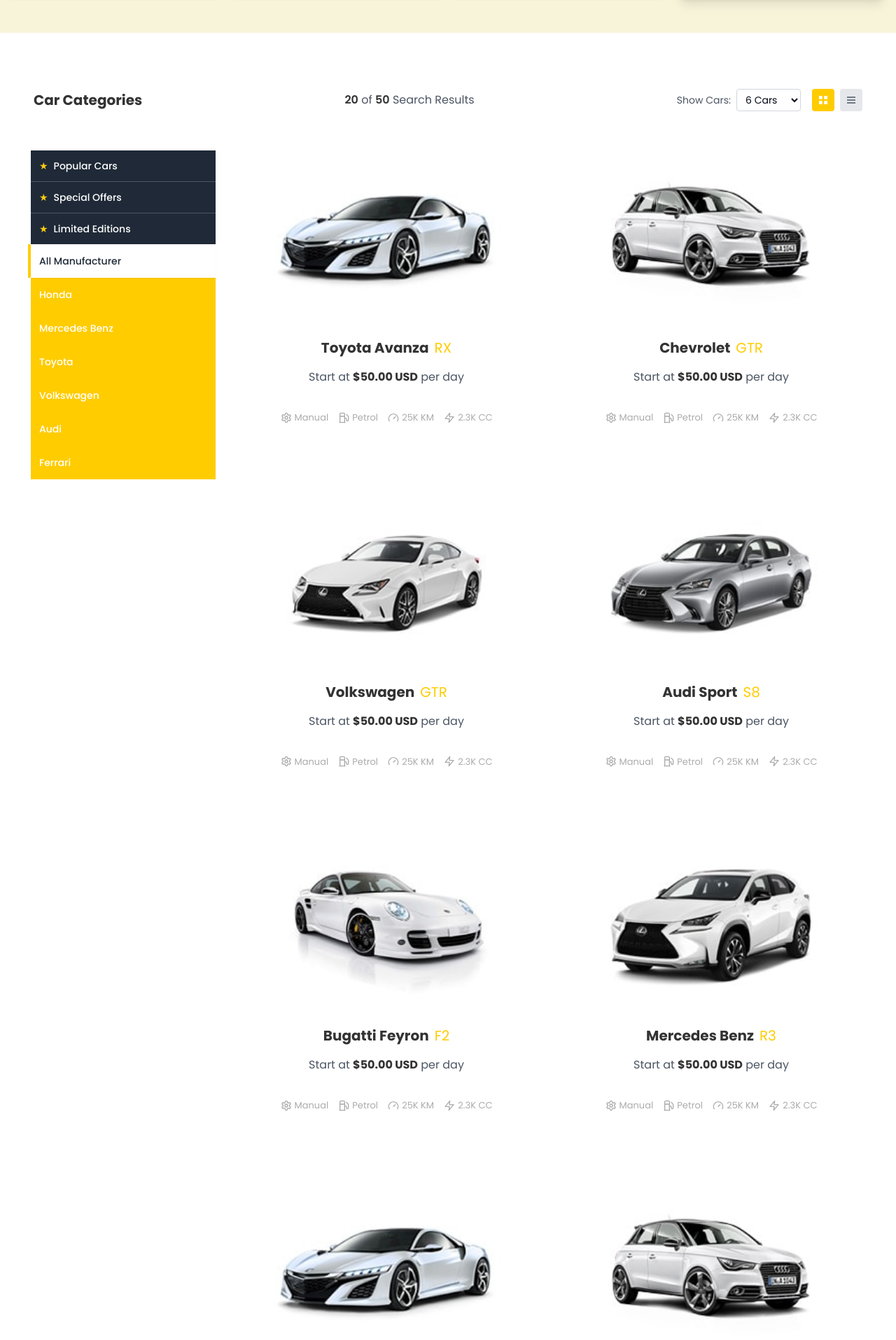
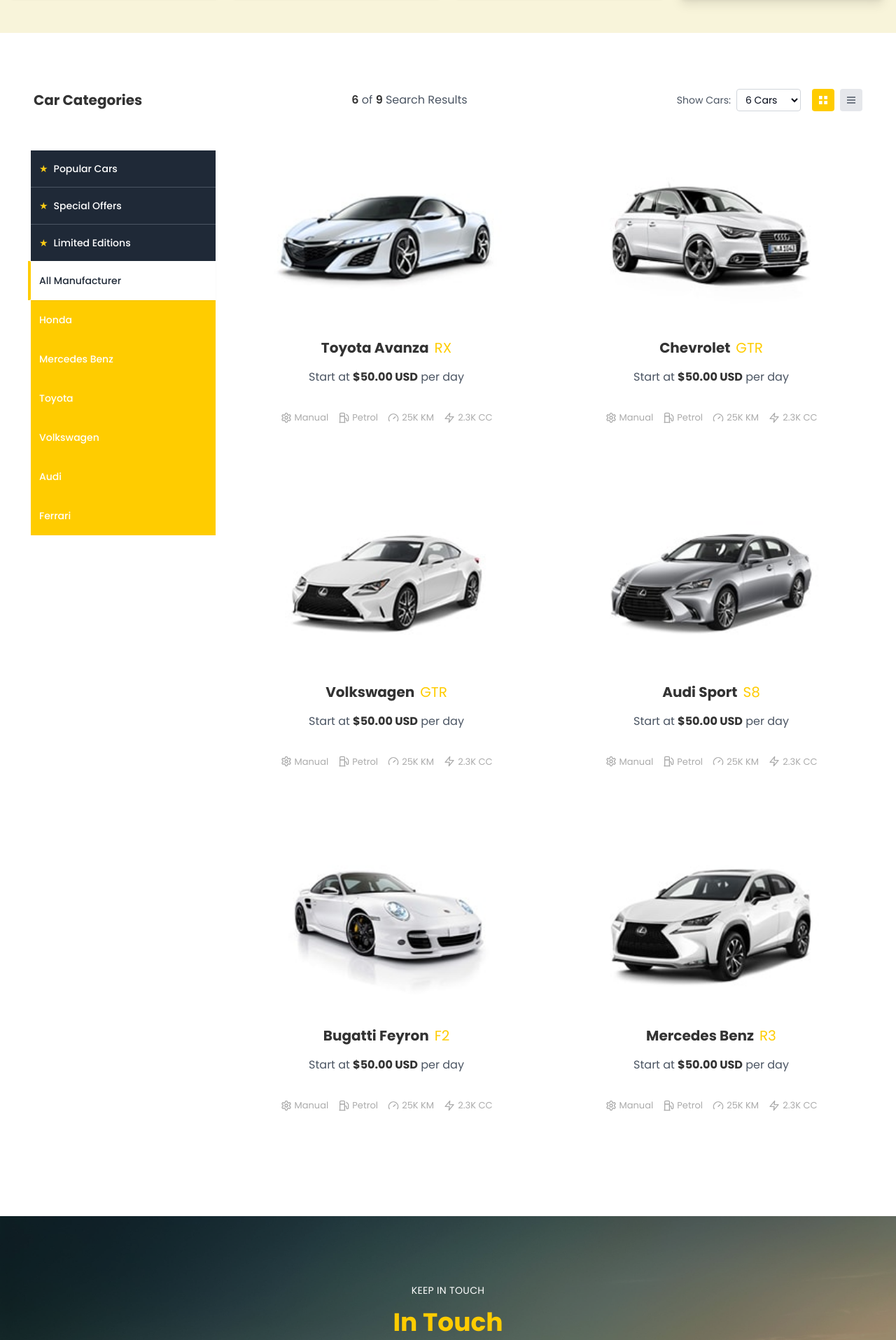
Before and after one commit to seval2016/royal-car, a React (Vite) app in the folder frontend/: page /vehicles in a window 1280 px wide. Shown: the part 605-2520 px from the top of the page at 70% size. Built offline with nearby package versions, Linux system fonts and the light colour scheme; the HTML template or start-up script is replaced by a standard one.

Commit message:
vehicles page design

```diff
--- a/frontend/src/components/layout/Footer.tsx
+++ b/frontend/src/components/layout/Footer.tsx
@@ -31,7 +31,7 @@
         />
       </div>
       {/* Main Footer */}
-      <div className="container mx-auto px-4 py-8 lg:py-12 relative z-10">
+      <div className="container mx-auto px-4 py-18 lg:py-24 relative z-10">
         {/* Four Column Layout */}
         <div className="grid grid-cols-1 sm:grid-cols-2 lg:grid-cols-4 gap-6 lg:gap-8">
           {/* Column 1: Logo and Company Description */}
@@ -44,7 +44,7 @@
               />
             </div>
                          <p
-               className="text-gray-600 leading-relaxed text-base-custom"
+               className="text-gray-600 leading-relaxed text-[15px]"
              >
                We know the difference is in the details and that's why our car
                rental services, in the tourism and business industry, stand out
@@ -95,7 +95,7 @@
                        className="text- flex items-center space-x-2 text-gray-600 hover:text-brand-yellow transition-colors"
                      >
                        <ChevronRight className="w-4 h-4 text-brand-yellow" />
-                      <span className="text-base-custom">
+                       <span className="text-[15px]">
                          {link}
                        </span>
                      </a>
@@ -136,7 +136,7 @@
                       className="flex items-center space-x-2 text-gray-600 hover:text-brand-yellow transition-colors"
                     >
                       <ChevronRight className="w-4 h-4 text-brand-yellow" />
-                      <span className="text-base-custom">
+                      <span className="text-[15px]">
                         {link}
                       </span>
                     </a>
@@ -172,7 +172,7 @@
                       className="flex items-center space-x-2 text-gray-600 hover:text-brand-yellow transition-colors"
                     >
                       <ChevronRight className="w-4 h-4 text-brand-yellow" />
-                      <span className="text-base-custom">
+                      <span className="text-[15px]">
                         {link}
                       </span>
                     </a>
--- a/frontend/src/components/vehicle/VehicleCard.tsx
+++ b/frontend/src/components/vehicle/VehicleCard.tsx
@@ -87,7 +87,7 @@
 
       {/* Hover Button */}
       <div className="absolute -bottom-4 left-0 right-0 transform translate-y-full group-hover:translate-y-0 transition-transform duration-300 ease-in-out">
-        <button className="w-full bg-brand-yellow text-white font-bold py-6 px-4 uppercase tracking-wide hover:bg-yellow-500 transition-colors duration-200">
+        <button className="w-full bg-brand-yellow text-white font-bold py-6 px-4 uppercase tracking-wide hover:bg-yellow-500 transition-colors duration-200 flex items-center justify-center">
           Rent This Car
         </button>
       </div>
--- a/frontend/src/components/vehicle/VehicleFilterModule.tsx
+++ b/frontend/src/components/vehicle/VehicleFilterModule.tsx
@@ -24,6 +24,7 @@
   const [selectedManufacturer, setSelectedManufacturer] =
     useState("All Manufacturer");
   const [isSidebarOpen, setIsSidebarOpen] = useState(false);
+  const [showCarsCount, setShowCarsCount] = useState(6);
 
   const manufacturers = [
     "All Manufacturer",
@@ -42,6 +43,8 @@
       ? cars
       : cars.filter((car) => car.manufacturer === selectedManufacturer);
 
+  const displayedCars = filteredCars.slice(0, showCarsCount);
+
   return (
     <section className={`bg-white py-8 sm:py-12 lg:py-16 ${className}`}>
       <div className="container mx-auto px-4 sm:px-6 lg:px-8">
@@ -55,7 +58,7 @@
           {/* Middle - Search Results Count */}
           <div className="mb-4 sm:mb-0">
             <p className="text-gray-600 text-sm sm:text-base">
-              <span className="font-semibold text-brand-dark">20</span> of <span className="font-semibold text-brand-dark">50</span> Search Results
+              <span className="font-semibold text-brand-dark">{displayedCars.length}</span> of <span className="font-semibold text-brand-dark">{filteredCars.length}</span> Search Results
             </p>
           </div>
 
@@ -64,10 +67,14 @@
             {/* Show Cars Dropdown */}
             <div className="flex items-center gap-2">
               <span className="text-gray-600 text-sm">Show Cars:</span>
-              <select className="border border-gray-300 rounded px-2 py-1 text-sm bg-white">
-                <option value="6">6 Cars</option>
-                <option value="12">12 Cars</option>
-                <option value="24">24 Cars</option>
+              <select
+                className="border border-gray-300 rounded px-2 py-1 text-sm bg-white"
+                value={showCarsCount}
+                onChange={(e) => setShowCarsCount(Number(e.target.value))}
+              >
+                <option value={6}>6 Cars</option>
+                <option value={12}>12 Cars</option>
+                <option value={24}>24 Cars</option>
               </select>
             </div>
 
@@ -113,19 +120,19 @@
                 <div className="bg-gray-800">
                   <ul className="space-y-0">
                     <li className="border-b border-gray-600">
-                      <button className="w-full flex items-center px-3 py-3 text-white text-sm font-medium hover:bg-gray-700 transition-colors">
+                      <button className="w-full flex items-center px-3 py-4 text-white text-sm font-medium hover:bg-gray-700 transition-colors">
                         <span className="text-yellow-400 mr-2">★</span>
                         Popular Cars
                       </button>
                     </li>
                     <li className="border-b border-gray-600">
-                      <button className="w-full flex items-center px-3 py-3 text-white text-sm font-medium hover:bg-gray-700 transition-colors">
+                      <button className="w-full flex items-center px-3 py-4 text-white text-sm font-medium hover:bg-gray-700 transition-colors">
                         <span className="text-yellow-400 mr-2">★</span>
                         Special Offers
                       </button>
                     </li>
                     <li>
-                      <button className="w-full flex items-center px-3 py-3 text-white text-sm font-medium hover:bg-gray-700 transition-colors">
+                      <button className="w-full flex items-center px-3 py-4 text-white text-sm font-medium hover:bg-gray-700 transition-colors">
                         <span className="text-yellow-400 mr-2">★</span>
                         Limited Editions
                       </button>
@@ -143,11 +150,11 @@
                             setSelectedManufacturer(manufacturer);
                             setIsSidebarOpen(false);
                           }}
-                          className={`w-full flex items-center px-3 py-3 transition-all duration-200 font-medium relative text-sm rounded-none ${
+                          className={`w-full flex items-center px-3 py-4 transition-all duration-200 font-medium relative text-sm rounded-none ${
                             selectedManufacturer === manufacturer
                               ? "bg-white text-gray-800 shadow-sm"
                               : "text-white hover:bg-yellow-500"
-                          } h-12`}
+                          } h-14`}
                         >
                           {selectedManufacturer === manufacturer && (
                             <div className="absolute -left-1 top-0 bottom-0 w-1 bg-brand-yellow rounded-r-sm hidden lg:block"></div>
@@ -166,7 +173,7 @@
           <div className="flex-1 lg:p-4">
             {/* Cars Grid */}
             <div className="grid grid-cols-1 sm:grid-cols-2 gap-4 sm:gap-6 lg:gap-8 max-w-4xl mx-auto">
-              {filteredCars.map((car) => (
+              {displayedCars.map((car) => (
                 <VehicleCard key={car.id} car={car} />
               ))}
             </div>
--- a/frontend/src/pages/VehiclePage.tsx
+++ b/frontend/src/pages/VehiclePage.tsx
@@ -1,6 +1,6 @@
 import React from "react";
 import Layout from "../components/layout/Layout";
-import { PageHero } from "../components/common";
+import { PageHero, ContactForm } from "../components/common";
 import SearchForm from "../components/common/SearchForm";
 import { VehicleFilterModule } from "../components/vehicle";
 import searchFormData from "../data/searchForm.json";
@@ -35,6 +35,22 @@
         showTitle={true}
       />
 
+      {/* Contact Form Section */}
+      <section className="relative py-16 sm:py-20 lg:py-24">
+        {/* Background Image */}
+        <div
+          className="absolute inset-0 bg-cover bg-center bg-no-repeat"
+          style={{ backgroundImage: "url('/images/contact-form-bg.jpg')" }}
+        >
+          <div className="absolute inset-0 bg-black/40"></div>
+        </div>
+
+        {/* Content */}
+        <div className="relative z-10 container mx-auto px-4 sm:px-6 lg:px-8">
+          <ContactForm />
+        </div>
+      </section>
+
     </Layout>
   );
 };
```
Lines whose indentation alone changed are shown as unchanged.
